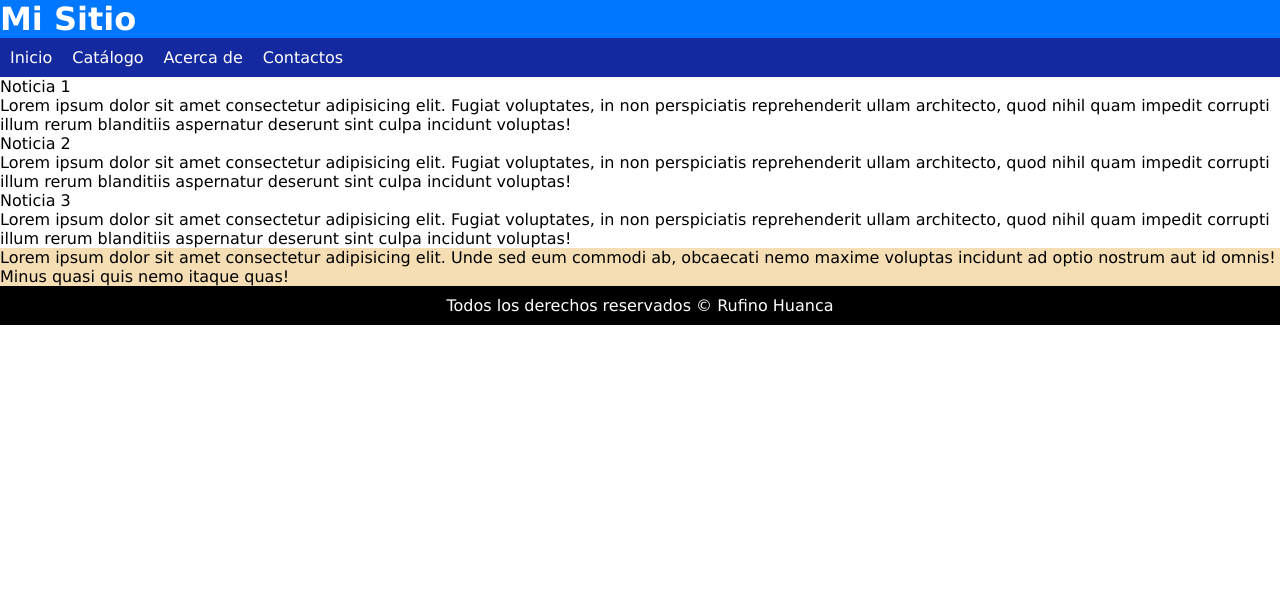
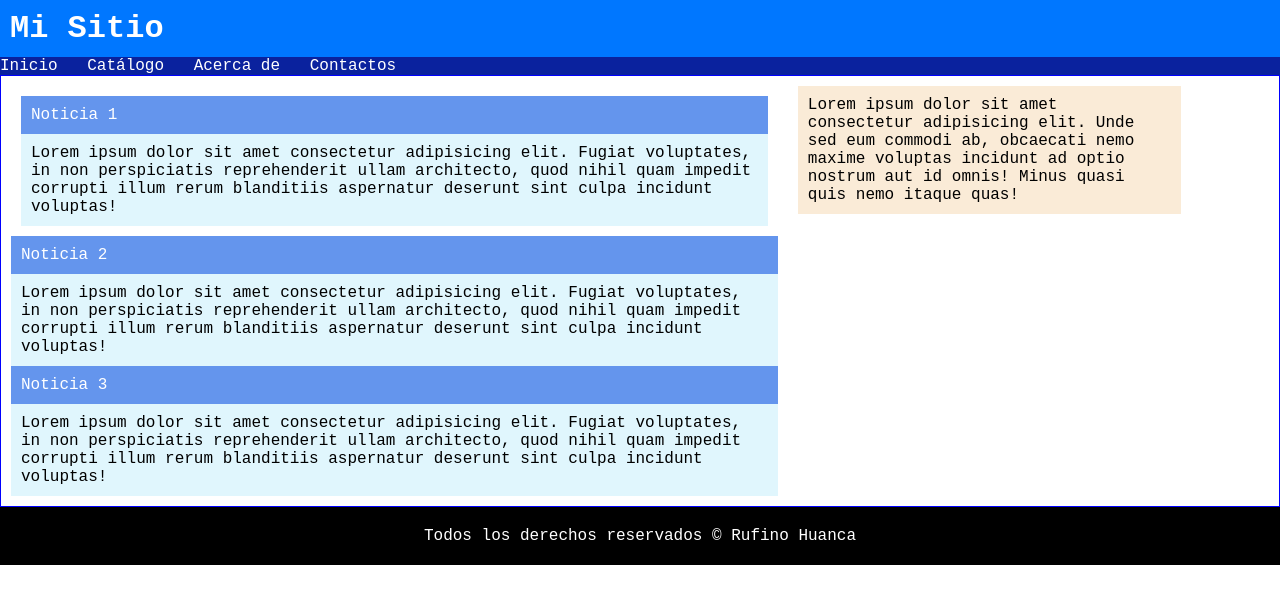
Before and after one commit to rhuanca2026-cyber/nivelacion-rufino, a plain HTML site: page index.html in a window 1280 px wide. Drawn offline with Linux system fonts and the light colour scheme.

Commit message:
corigiendo lae estructura css

```diff
--- a/css/style.css
+++ b/css/style.css
@@ -3,39 +3,67 @@
     padding: 0;
 }
 body{
-    margin: 0;
-    font-family: Verdana, Geneva, Tahoma, sans-serif;
+    font-family: 'Courier New', Courier, monospace;
 }
-.encabezado{
-    position: relative;
-    position: sticky;
-    top: 0;
+header{
     color: white;
+    background-color: cornflowerblue;
 }
-.titulo{
+h1{
     background-color: rgb(0, 119, 255);
-    display: flex;
-
-}
-.navegador{
-    background-color: hwb(231 2% 40% / 0.938);
     padding: 10px;
 }
-.navegador ul{
-    display: flex;
-    gap: 20px;
+nav{
+    background-color: hwb(231 2% 40% / 0.938);
+}
+nav ul li{
     list-style: none;
+    display: inline-block;
+    margin-right: 20px;
 }
 main{
-    float
+    border: 1px solid blue;
+    overflow: auto;
+}
+section {
+    width: 60%;
+    float: left;
+    box-sizing: border-box;
+    margin: 10px;
+}
+p{
+    background-color: rgba(47, 195, 240, 0.144);
+    padding: 10px;
+}
+main section article header{
+    padding: 10px;
+}
+main section article{
+    margin: 10px;
+}
+main section article + article{
+    margin: 0;
+}
+main aside{
+    height: 100%;
+    margin: 10px;
 }
 aside{
-    background-color: wheat;
-
+    background-color: antiquewhite;
+    height: 100%;
+    width: 30%;
+    float: left;
+    box-sizing: border-box;
+    padding: 10px;
+    margin: 10px;
 }
 footer{
     background-color: black;
     color: white;
     text-align: center;
+    clear: both;
     padding: 10px;
 }
+footer p{
+    background-color: black;
+}
--- a/index.html
+++ b/index.html
@@ -7,9 +7,9 @@
     <link rel="stylesheet" href="css/style.css">
 </head>
 <body>
-    <header class="encabezado">
-        <h1 class="titulo">Mi Sitio</h1>
-        <nav class="navegador">
+    <header>
+        <h1>Mi Sitio</h1>
+        <nav>
             <ul>
                 <li>Inicio</li>
                 <li>Catálogo</li>
@@ -33,12 +33,9 @@
                 <p>Lorem ipsum dolor sit amet consectetur adipisicing elit. Fugiat voluptates, in non perspiciatis reprehenderit ullam architecto, quod nihil quam impedit corrupti illum rerum blanditiis aspernatur deserunt sint culpa incidunt voluptas!</p>
             </article>
         </section>
-        <section>
             <aside>
                 Lorem ipsum dolor sit amet consectetur adipisicing elit. Unde sed eum commodi ab, obcaecati nemo maxime voluptas incidunt ad optio nostrum aut id omnis! Minus quasi quis nemo itaque quas!
             </aside>
-        </section>
-    </section>
     </main>
     <footer>
         <p>Todos los derechos reservados  &copy; Rufino Huanca</p>
```
